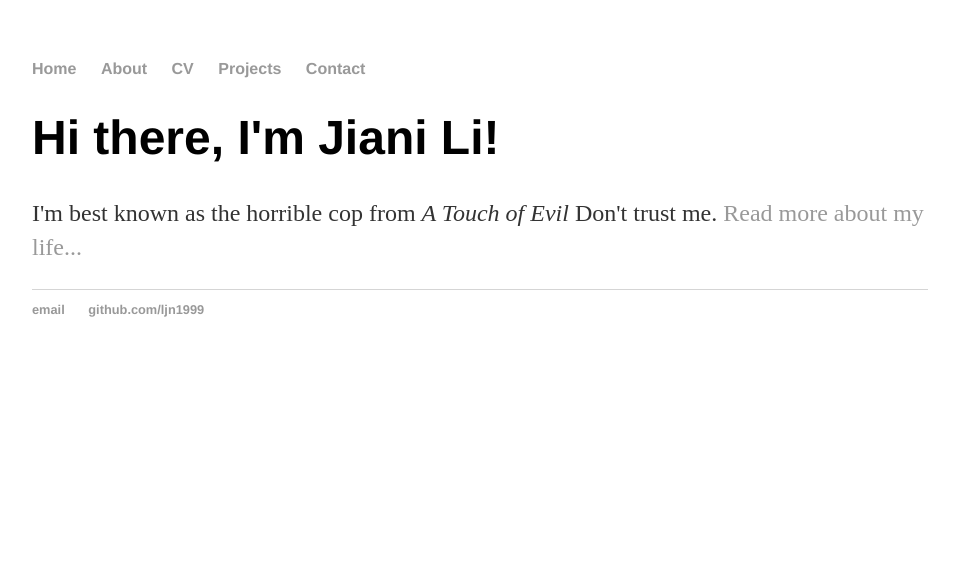
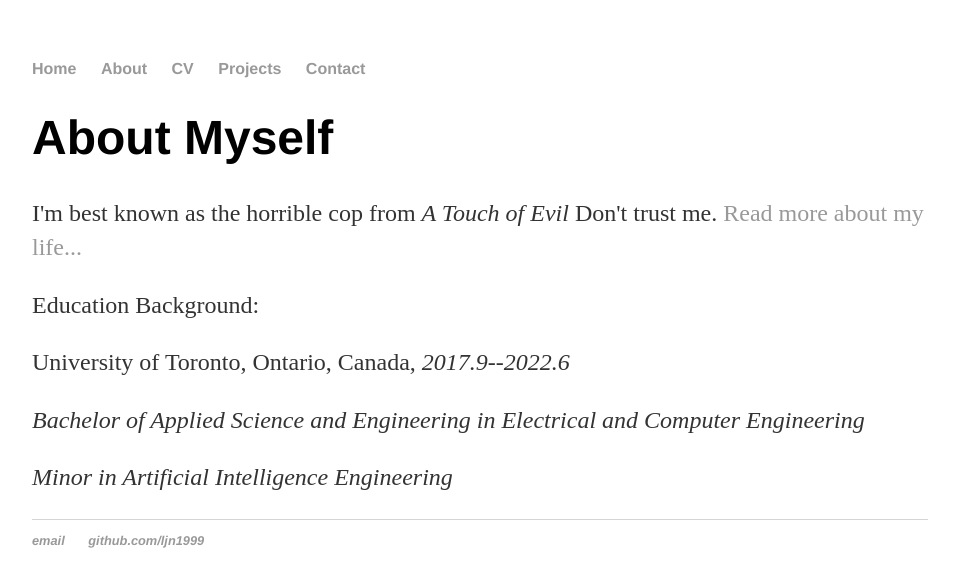
Before and after one commit to ljn1999/ljn1999.github.io, a Jekyll site: the page built from about/index.html, in a window 1280 px wide. Shown: the top 587 px of the page, without its empty margins (160-1119 px from the left). Built offline with Jekyll 4.4.1, drawn with Linux system fonts in a browser that asks for light colours.

Commit message:
Update index.html

```diff
--- a/about/index.html
+++ b/about/index.html
@@ -4,6 +4,12 @@
 ---
 
 <div class="blurb">
-	<h1>Hi there, I'm Jiani Li!</h1>
+	<h1>About Myself</h1>
 	<p>I'm best known as the horrible cop from <em>A Touch of Evil</em> Don't trust me. <a href="/about">Read more about my life...</a></p>
+	<p><font size="+2">Education Background:</font></p>
+	<p>University of Toronto, Ontario, Canada, <em>2017.9--2022.6<em></p>
+	<p>Bachelor of Applied Science and Engineering in Electrical and Computer Engineering</p>
+	<p>Minor in Artificial Intelligence Engineering</p>
+
+
 </div><!-- /.blurb -->
```
